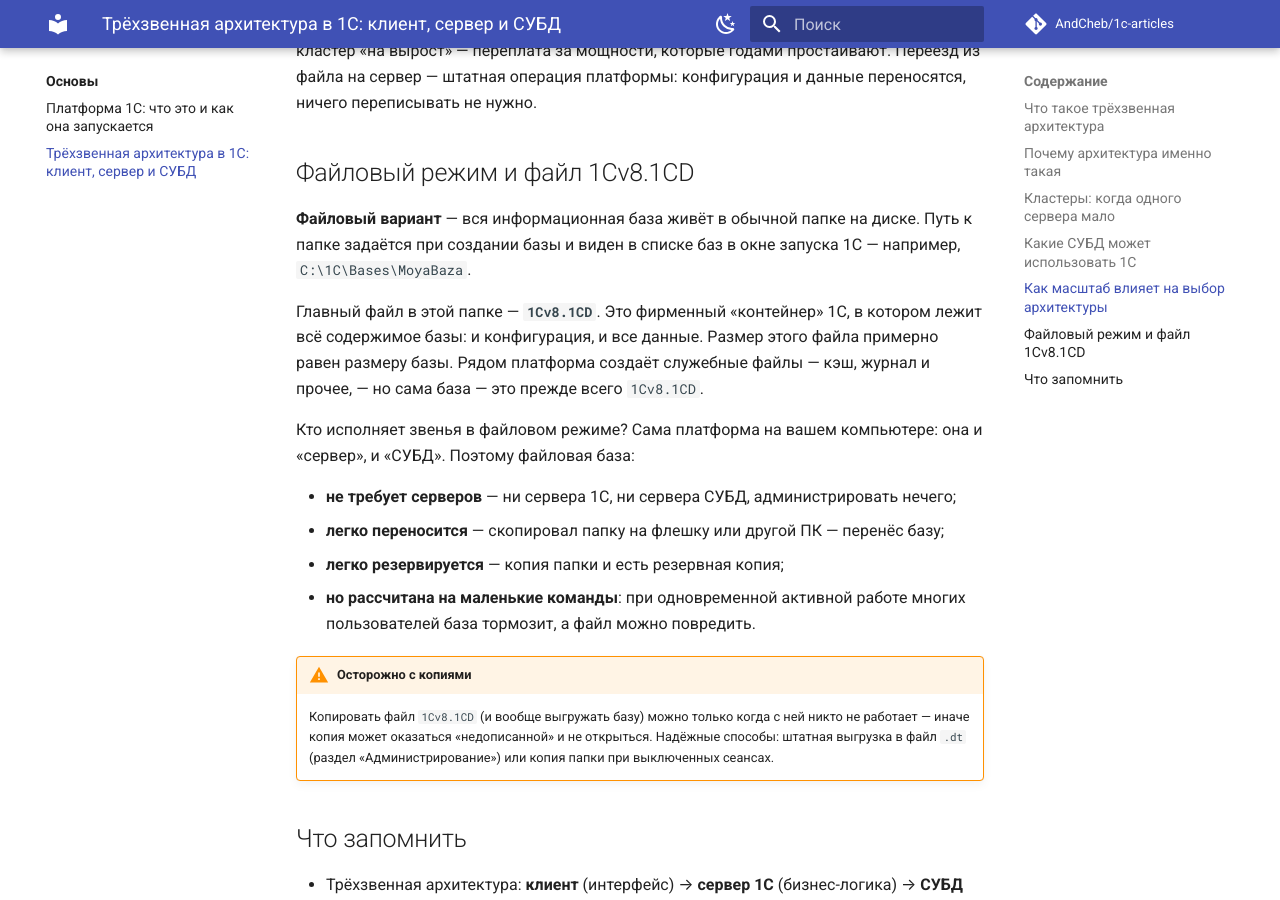
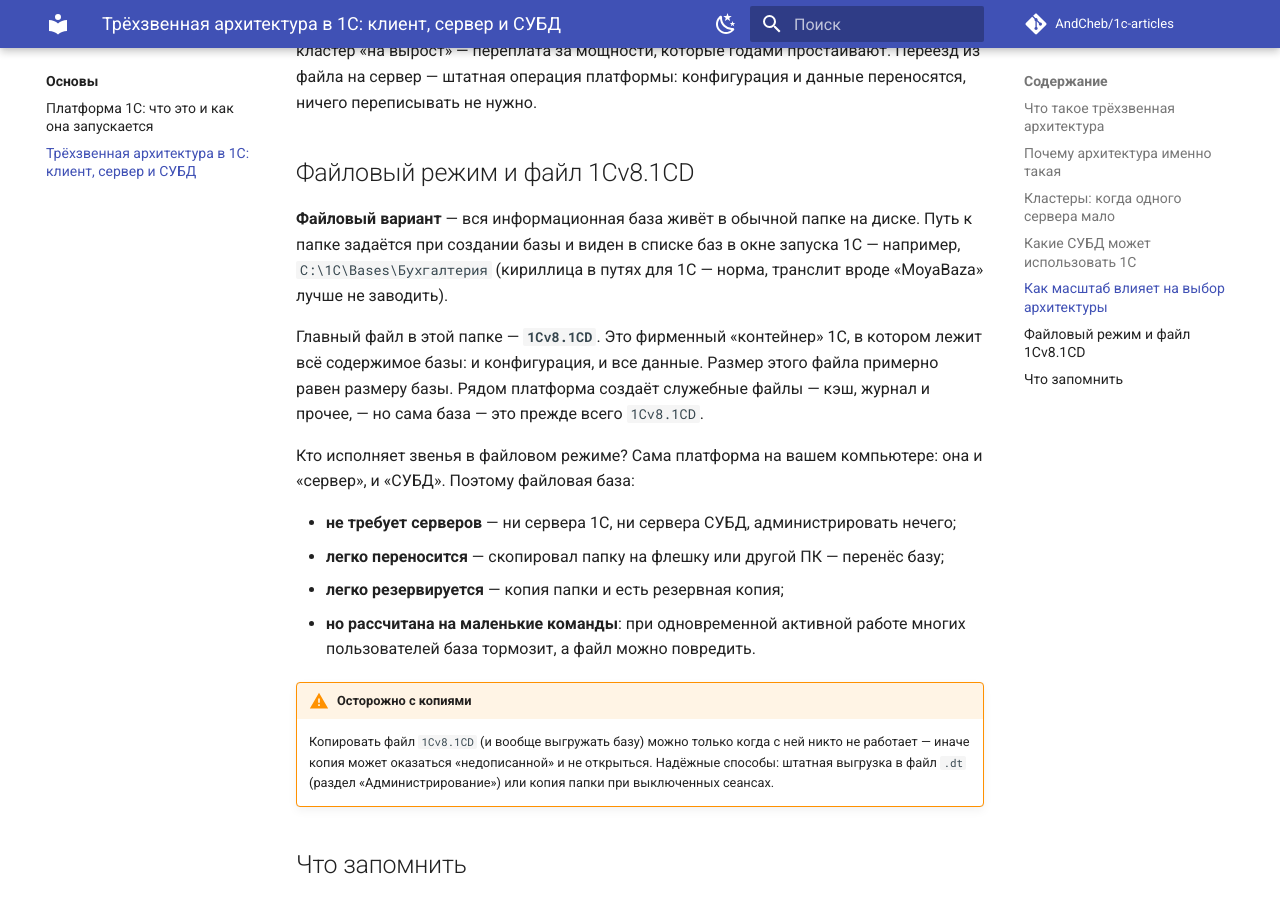
Before and after one commit to AndCheb/1c-articles, an MkDocs documentation site: the page built from docs/basics/three-tier-architecture.md, in a window 1280 px wide and 900 px high, scrolled down 4220 px. Built offline with MkDocs 1.6.1 and Material for MkDocs 9.7.7, drawn with Linux system fonts in a browser that asks for light colours; comment, search, counter and statistics services are not loaded.

Commit message:
Статья о трёхзвенной архитектуре: пример пути к файловой базе переведён на кириллицу
Co-authored-by: Cursor <cursoragent@cursor.com>

```diff
--- a/docs/basics/three-tier-architecture.md
+++ b/docs/basics/three-tier-architecture.md
@@ -103,7 +103,7 @@ tags:
 
 ## Файловый режим и файл 1Cv8.1CD
 
-**Файловый вариант** — вся информационная база живёт в обычной папке на диске. Путь к папке задаётся при создании базы и виден в списке баз в окне запуска 1С — например, `C:\1C\Bases\MoyaBaza`.
+**Файловый вариант** — вся информационная база живёт в обычной папке на диске. Путь к папке задаётся при создании базы и виден в списке баз в окне запуска 1С — например, `C:\1C\Bases\Бухгалтерия` (кириллица в путях для 1С — норма, транслит вроде «MoyaBaza» лучше не заводить).
 
 Главный файл в этой папке — **`1Cv8.1CD`**. Это фирменный «контейнер» 1С, в котором лежит всё содержимое базы: и конфигурация, и все данные. Размер этого файла примерно равен размеру базы. Рядом платформа создаёт служебные файлы — кэш, журнал и прочее, — но сама база — это прежде всего `1Cv8.1CD`.
 
```
